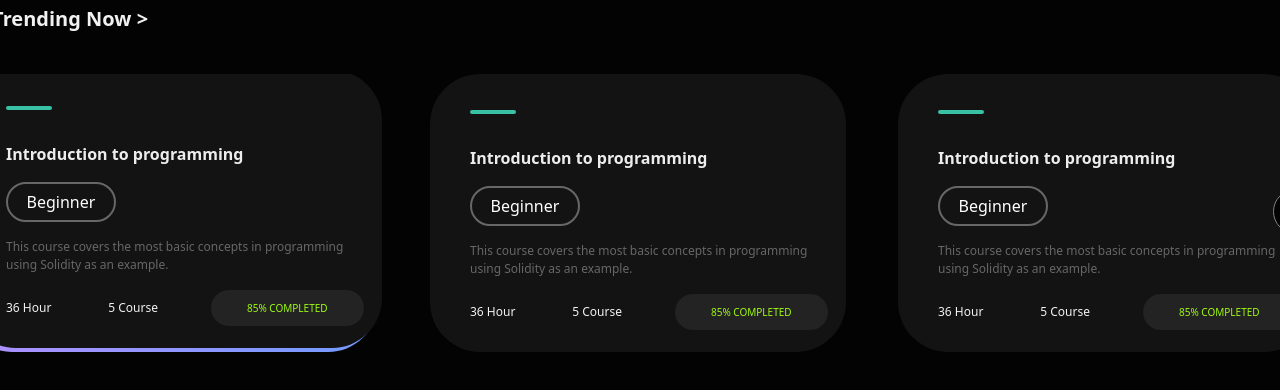
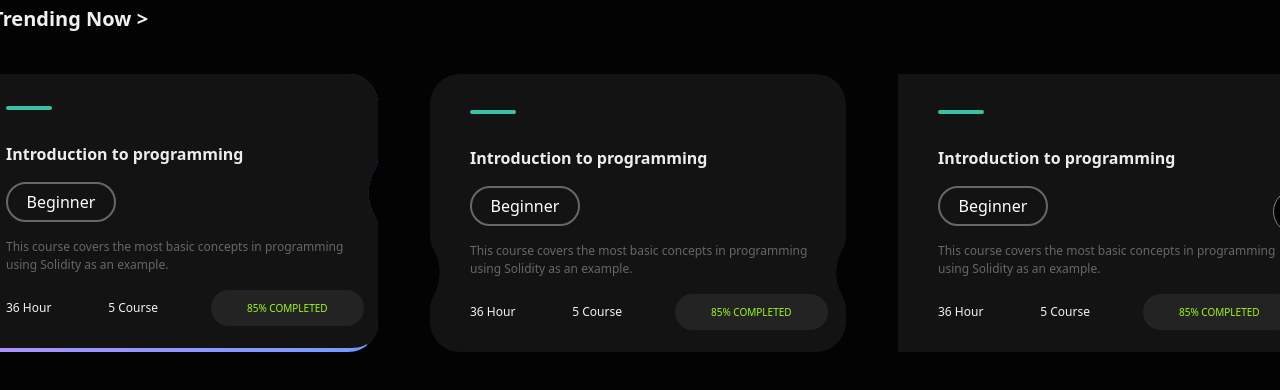
Before and after one commit to Tjk666Tjk6660/my-app, a Next.js app: page / in a window 1280 px wide. In both pictures the pointer is over the element 170 px from the left and 435 px from the top of the page. Shown: the part 222-612 px from the top of the page. Built offline with nearby package versions, Linux system fonts and the light colour scheme.

Commit message:
feat: hover

```diff
--- a/pages/index.module.scss
+++ b/pages/index.module.scss
@@ -42,20 +42,62 @@
 }
 
 .card {
-  border-radius: 50px;
-
+  &:nth-child(1) {
+    clip-path: path(
+      "M30 278C13.4314 278 0 264.569 0 248L0 154.823C0 150.668 0.994325 146.573 2.8999 142.881L4.28771 140.193C11.5832 126.058 11.157 109.176 3.1577 95.4273V95.4273C1.08953 91.8726 0 87.8335 0 83.7209L0 30C0 13.4315 13.4315 0 30 0H386C402.569 0 416 13.4315 416 30V83.7209C416 87.8335 414.91 91.8726 412.842 95.4273V95.4273C404.843 109.176 404.417 126.058 411.712 140.193L413.1 142.881C415.006 146.573 416 150.668 416 154.823V248C416 264.569 402.569 278 386 278H30Z"
+    );
+    & > div {
+      clip-path: path(
+        "M30 278C13.4314 278 0 264.569 0 248L0 154.823C0 150.668 0.994325 146.573 2.8999 142.881L4.28771 140.193C11.5832 126.058 11.157 109.176 3.1577 95.4273V95.4273C1.08953 91.8726 0 87.8335 0 83.7209L0 30C0 13.4315 13.4315 0 30 0H386C402.569 0 416 13.4315 416 30V83.7209C416 87.8335 414.91 91.8726 412.842 95.4273V95.4273C404.843 109.176 404.417 126.058 411.712 140.193L413.1 142.881C415.006 146.573 416 150.668 416 154.823V248C416 264.569 402.569 278 386 278H30Z"
+      );
+    }
+  }
+  &:nth-child(2) {
+    clip-path: path(
+      "M30 278C13.4314 278 0 264.569 0 248L0 234.823C0 230.668 0.994325 226.573 2.8999 222.881L4.28771 220.193C11.5832 206.058 11.157 189.176 3.1577 175.427V175.427C1.08953 171.873 0 167.833 0 163.721L0 30C0 13.4315 13.4315 0 30 0H386C402.569 0 416 13.4315 416 30V163.721C416 167.833 414.91 171.873 412.842 175.427V175.427C404.843 189.176 404.417 206.058 411.712 220.193L413.1 222.881C415.006 226.573 416 230.668 416 234.823V248C416 264.569 402.569 278 386 278H30Z"
+    );
+    & > div {
+      clip-path: path(
+        "M30 278C13.4314 278 0 264.569 0 248L0 234.823C0 230.668 0.994325 226.573 2.8999 222.881L4.28771 220.193C11.5832 206.058 11.157 189.176 3.1577 175.427V175.427C1.08953 171.873 0 167.833 0 163.721L0 30C0 13.4315 13.4315 0 30 0H386C402.569 0 416 13.4315 416 30V163.721C416 167.833 414.91 171.873 412.842 175.427V175.427C404.843 189.176 404.417 206.058 411.712 220.193L413.1 222.881C415.006 226.573 416 230.668 416 234.823V248C416 264.569 402.569 278 386 278H30Z"
+      );
+    }
+  }
   &:hover {
     &:nth-child(1) {
-      background-image: linear-gradient(135deg, #da8aff, #719bff);
+      background: linear-gradient(
+          to bottom left,
+          rgb(3, 3, 3),
+          rgb(3, 3, 3) 50%,
+          rgba(255, 255, 255, 0) 50%
+        ),
+        linear-gradient(135deg, #da8aff, #719bff);
     }
     &:nth-child(2) {
-      background-image: linear-gradient(135deg, #3cbc34, #d9e313);
+      background-image: linear-gradient(
+          to bottom left,
+          rgb(3, 3, 3),
+          rgb(3, 3, 3) 50%,
+          rgba(255, 255, 255, 0) 50%
+        ),
+        linear-gradient(135deg, #3cbc34, #d9e313);
     }
     &:nth-child(3) {
-      background-image: linear-gradient(135deg, #0891d5, #38c1a5);
+      background-image: linear-gradient(
+          to bottom left,
+          rgb(3, 3, 3),
+          rgb(3, 3, 3) 50%,
+          rgba(255, 255, 255, 0) 50%
+        ),
+        linear-gradient(135deg, #0891d5, #38c1a5);
     }
     &:nth-child(4) {
-      background-image: linear-gradient(135deg, #eb3e1c, #e0ad38);
+      background-image: linear-gradient(
+          to bottom left,
+          rgb(3, 3, 3),
+          rgb(3, 3, 3) 50%,
+          rgba(255, 255, 255, 0) 50%
+        ),
+        linear-gradient(135deg, #eb3e1c, #e0ad38);
     }
     .cardContent {
       transform: translate(4px, -4px);
@@ -69,8 +111,8 @@
   background-color: rgb(19, 19, 19);
   transition: transform 0.15s ease;
   will-change: transform;
-  border-radius: 50px;
   padding: 36px 18px 18px 40px;
+
   &::before {
     content: "";
     width: 46px;
--- a/pages/index.tsx
+++ b/pages/index.tsx
@@ -3,7 +3,6 @@ import styles from "./index.module.scss";
 import cls from "classnames";
 const width = 416;
 const height = 278;
-const element = new Array(4).fill("");
 const gap = 52;
 const moveNum = width + gap;
 export default function Home() {
```
